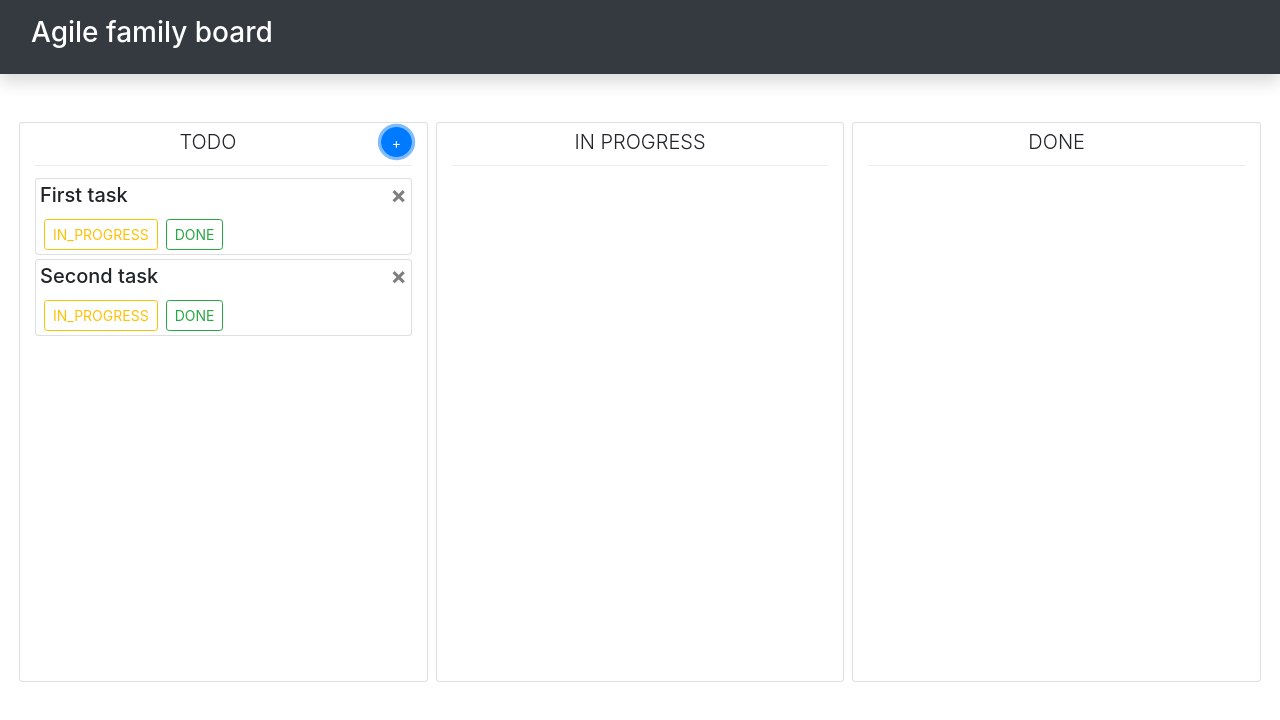
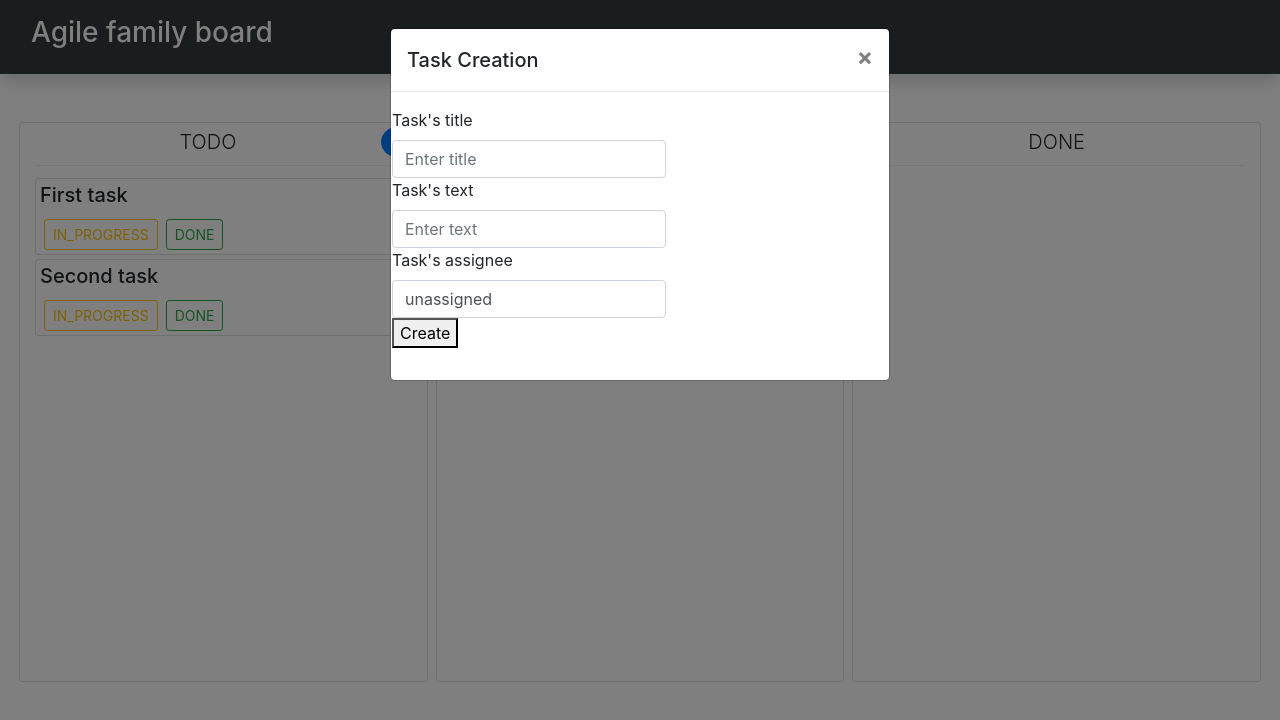
Before and after one commit to DanilYusupov/home-board, a React app: page / in a window 1280 px wide. Both pictures are taken after a click on the button "Add task". Shown: the top 720 px of the page. Built offline with nearby package versions, Linux system fonts and the light colour scheme.

Commit message:
Working Form and Modal

```diff
--- a/package.json
+++ b/package.json
@@ -18,13 +18,14 @@
     "@babel/preset-react": "^7.0.0",
     "babel-loader": "^8.0.4",
     "babel-plugin-transform-object-rest-spread": "^6.26.0",
+    "bootstrap": "^4.1.3",
     "html-loader": "^0.5.5",
     "html-webpack-plugin": "^3.2.0",
     "prop-types": "^15.6.2",
     "react": "^16.5.2",
-    "react-bootstrap": "^0.32.4",
     "react-dom": "^16.5.2",
     "react-redux": "^5.0.7",
+    "reactstrap": "^6.5.0",
     "redux": "^4.0.0",
     "redux-devtools-extension": "^2.13.5",
     "redux-logger": "^3.0.6",
--- a/src/js/components/Board.jsx
+++ b/src/js/components/Board.jsx
@@ -1,8 +1,24 @@
 import React from 'react'
 import PropTypes from 'prop-types'
 import Task from './Task.jsx'
+import {Modal, ModalHeader, ModalBody} from 'reactstrap'
+import Form from './Form'
 
 class Board extends React.Component {
+
+    constructor(props, context) {
+        super(props, context)
+        this.toggle = this.toggle.bind(this)
+        this.state = {
+            show: false
+        }
+    }
+
+    toggle() {
+        this.setState({
+            show: !this.state.show
+        })
+    }
 
     renderTemplate = status => {
         const { tasks, editStatus, removeTask } = this.props
@@ -25,6 +41,7 @@ class Board extends React.Component {
 
 
     render() {
+        const {addTask} = this.props
         return (
             <div className="row">
                 <div className="col card mx-1" style={{ width: 33.3 + '%', minHeight: 70 + 'vh' }}>
@@ -32,7 +49,9 @@ class Board extends React.Component {
                         <strong className="text-center lead">TODO</strong>
                         <button className="btn btn-sm btn-primary rounded-circle float-right"
                                 style={{ width: 2.2 + 'em', height: 2.2 + 'em' }}
-                                data-toggle="tooltip" data-placement="left" title="Add task">+
+                                data-toggle="tooltip" data-placement="left" title="Add task"
+                                onClick={this.toggle}
+                        >+
                         </button>
                     </div>
                     <div className="dropdown-divider"></div>
@@ -48,6 +67,14 @@ class Board extends React.Component {
                     <div className="dropdown-divider"></div>
                     {this.renderTemplate('DONE')}
                 </div>
+                <div>
+                    <Modal isOpen={this.state.show} toggle={this.toggle}>
+                        <ModalHeader toggle={this.toggle}>Task Creation</ModalHeader>
+                        <ModalBody>
+                            <Form addTask={addTask}/>
+                        </ModalBody>
+                    </Modal>
+                </div>
             </div>
         )
     }
--- a/src/templates/index.html
+++ b/src/templates/index.html
@@ -7,6 +7,7 @@
     <script src="https://stackpath.bootstrapcdn.com/bootstrap/4.1.3/js/bootstrap.min.js"
             integrity="sha384-ChfqqxuZUCnJSK3+MXmPNIyE6ZbWh2IMqE241rYiqJxyMiZ6OW/JmZQ5stwEULTy"
             crossorigin="anonymous"></script>
+
     <title>Home Board</title>
 </head>
 <body>
```
Also changed, not shown: src/js/components/Modal.jsx (deleted, +0 -13 lines), 1 other file (tests, documents, lock files or other folders).
